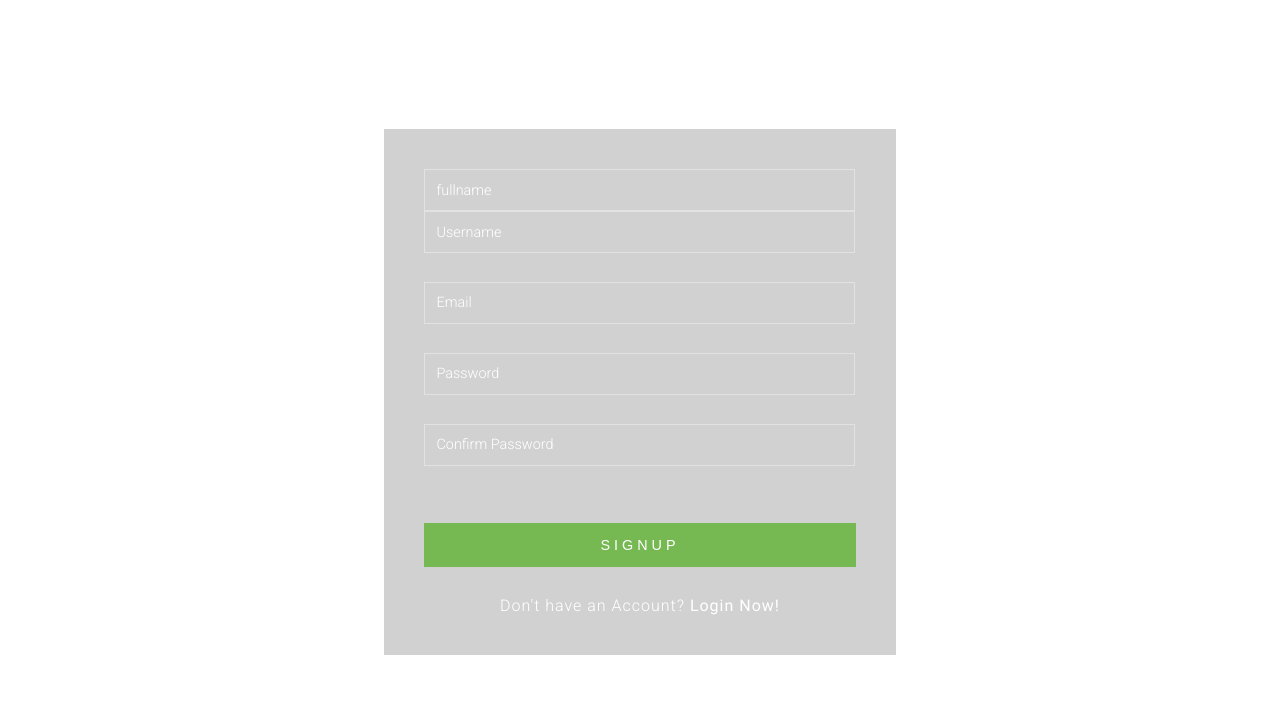
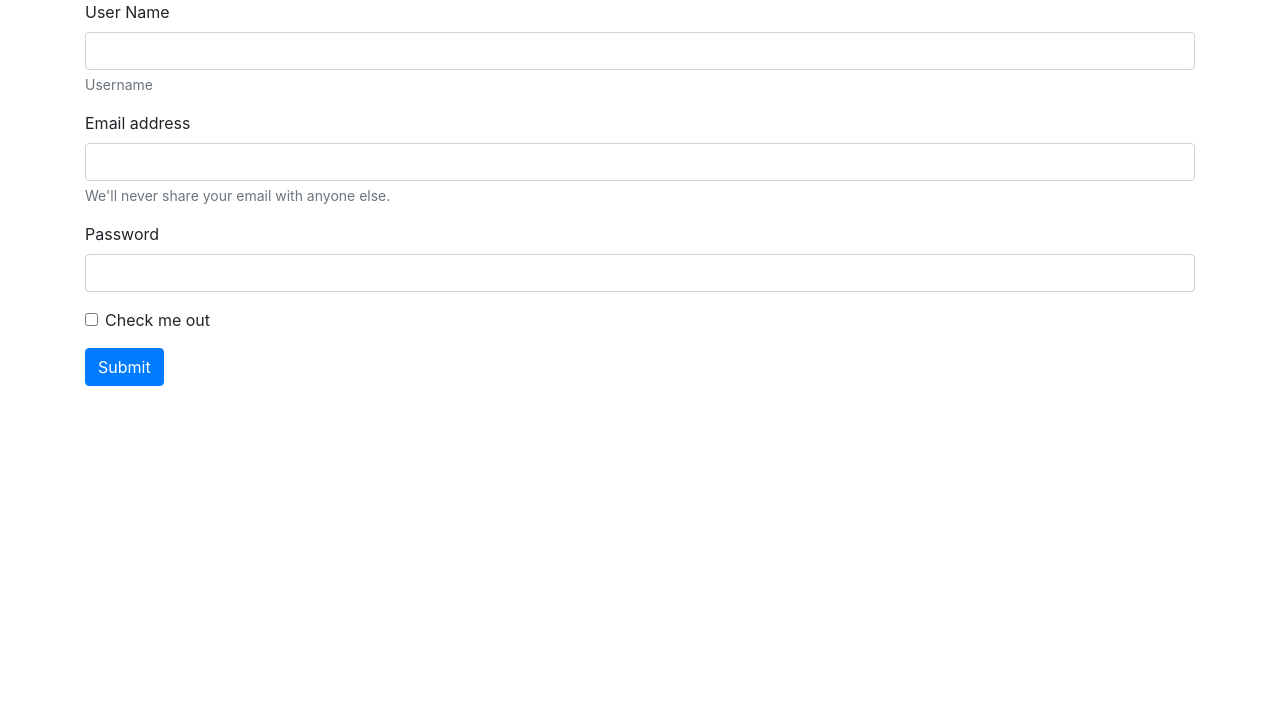
Before and after one commit to Kisha-net/inventory-system, a PHP site: page /app/signup.php in a window 1280 px wide. Shown: the top 702 px of the page. Run offline with PHP 8.4, Linux system fonts and the light colour scheme.

Commit message:
working on OOP PHP

```diff
--- a/app/signup.php
+++ b/app/signup.php
@@ -1,37 +1,55 @@
+<!doctype html>
+<html lang="en">
+  <head>
+    <!-- Required meta tags -->
+    <meta charset="utf-8">
+    <meta name="viewport" content="width=device-width, initial-scale=1, shrink-to-fit=no">
 
-<!DOCTYPE html>
-<html>
-<head>
-<title> SignUp Form</title>
-<meta name="viewport" content="width=device-width, initial-scale=1">
-<meta http-equiv="Content-Type" content="text/html; charset=utf-8" />
-<script type="application/x-javascript"> addEventListener("load", function() { setTimeout(hideURLbar, 0); }, false); function hideURLbar(){ window.scrollTo(0,1); } </script>
-<!-- Custom Theme files -->
-<link href="css/style.css" rel="stylesheet" type="text/css" media="all" />
-<!-- //Custom Theme files -->
-<!-- web font -->
-<link href="//fonts.googleapis.com/css?family=Roboto:300,300i,400,400i,700,700i" rel="stylesheet">
-<!-- //web font -->
-<link rel="stylesheet" href="../assets/Scripts/signup.css">
+    <!-- Bootstrap CSS -->
+    <link rel="stylesheet" href="https://cdn.jsdelivr.net/npm/bootstrap@4.6.1/dist/css/bootstrap.min.css" integrity="sha384-zCbKRCUGaJDkqS1kPbPd7TveP5iyJE0EjAuZQTgFLD2ylzuqKfdKlfG/eSrtxUkn" crossorigin="anonymous">
+
+    <title>Hello, world!</title>
   </head>
   <body>
-	<!-- main -->
-	<div class="main-w3layouts wrapper">
-		<h1> SignUp Form</h1>
-		<div class="main-agileinfo">
-			<div class="agileits-top">
-				<form action="classes/AuthenticateM.php" method="post">
-                    <input class="text" type="text" name="fullname" placeholder="fullname" required="">
-					<input class="text" type="text" name="Username" placeholder="Username" required="">
-					<input class="text email" type="email" name="email" placeholder="Email" required="">
-					<input class="text" type="password" name="password" placeholder="Password" required="">
-					<input class="text w3lpass" type="password" name="password" placeholder="Confirm Password" required="">
-					<div class="wthree-text">
-						<div class="clear"> </div>
+      <div class="container">
+        <form action="../forms.php" method="post" >
+          <input type="hidden" value="Authenticate" name="object">
+          <input type="hidden" value="signup" name="action">
+          <div class="form-group">
+                <label for="username">User Name</label>
+                <input type="text" class="form-control" id="username" name="username" aria-describedby="name">
+                <small id="name" class="form-text text-muted">Username</small>
             </div>
-					<input type="submit" value="SIGNUP">
+            <div class="form-group">
+                <label for="exampleInputEmail1">Email address</label>
+                <input type="email" class="form-control" id="exampleInputEmail1" name="email" aria-describedby="emailHelp">
+                <small id="emailHelp" class="form-text text-muted">We'll never share your email with anyone else.</small>
+            </div>
+            <div class="form-group">
+            <label for="exampleInputPassword1">Password</label>
+            <input type="password" class="form-control" id="exampleInputPassword1" name="password">
+            </div>
+            <div class="form-group form-check">
+            <input type="checkbox" class="form-check-input" id="exampleCheck1" >
+            <label class="form-check-label" for="exampleCheck1">Check me out</label>
+            </div>
+            <button type="submit" class="btn btn-primary">Submit</button>
         </form>
-				<p>Don't have an Account? <a href="loginM.php"> Login Now!</a></p>
       </div>
+
+
+    <!-- Optional JavaScript; choose one of the two! -->
+
+    <!-- Option 1: jQuery and Bootstrap Bundle (includes Popper) -->
+    <script src="https://cdn.jsdelivr.net/npm/jquery@3.5.1/dist/jquery.slim.min.js" integrity="sha384-DfXdz2htPH0lsSSs5nCTpuj/zy4C+OGpamoFVy38MVBnE+IbbVYUew+OrCXaRkfj" crossorigin="anonymous"></script>
+    <script src="https://cdn.jsdelivr.net/npm/bootstrap@4.6.1/dist/js/bootstrap.bundle.min.js" integrity="sha384-fQybjgWLrvvRgtW6bFlB7jaZrFsaBXjsOMm/tB9LTS58ONXgqbR9W8oWht/amnpF" crossorigin="anonymous"></script>
+
+    <!-- Option 2: Separate Popper and Bootstrap JS -->
+    <!--
+    <script src="https://cdn.jsdelivr.net/npm/jquery@3.5.1/dist/jquery.slim.min.js" integrity="sha384-DfXdz2htPH0lsSSs5nCTpuj/zy4C+OGpamoFVy38MVBnE+IbbVYUew+OrCXaRkfj" crossorigin="anonymous"></script>
+    <script src="https://cdn.jsdelivr.net/npm/popper.js@1.16.1/dist/umd/popper.min.js" integrity="sha384-9/reFTGAW83EW2RDu2S0VKaIzap3H66lZH81PoYlFhbGU+6BZp6G7niu735Sk7lN" crossorigin="anonymous"></script>
+    <script src="https://cdn.jsdelivr.net/npm/bootstrap@4.6.1/dist/js/bootstrap.min.js" integrity="sha384-VHvPCCyXqtD5DqJeNxl2dtTyhF78xXNXdkwX1CZeRusQfRKp+tA7hAShOK/B/fQ2" crossorigin="anonymous"></script>
+    -->
+
   </body>
 </html>
--- a/assets/Scripts/signup.css
+++ b/assets/Scripts/signup.css
@@ -116,7 +116,7 @@ html, body, div, span, applet, object, iframe, h1, h2, h3, h4, h5, h6, p, blockq
   h1 {
     font-size: 3em;
     text-align: center;
-    color: #fff;
+    color: rgb(42, 143, 27);
     font-weight: 100;
     text-transform: capitalize;
     letter-spacing: 4px;
@@ -131,7 +131,7 @@ html, body, div, span, applet, object, iframe, h1, h2, h3, h4, h5, h6, p, blockq
   .main-agileinfo {
     width: 35%;
     margin: 3em auto;
-    background: rgba(0, 0, 0, 0.18);
+    background: rgba(231, 7, 7, 0.18);
     background-size: cover;
   }
 
@@ -141,7 +141,7 @@ html, body, div, span, applet, object, iframe, h1, h2, h3, h4, h5, h6, p, blockq
 
   input[type="text"], input[type="email"], input[type="password"] {
     font-size: 0.9em;
-    color: #fff;
+    color: rgb(183, 9, 9);
     font-weight: 100;
     width: 94.5%;
     display: block;
@@ -150,12 +150,12 @@ html, body, div, span, applet, object, iframe, h1, h2, h3, h4, h5, h6, p, blockq
     border: solid 1px rgba(255, 255, 255, 0.37);
     -webkit-transition: all 0.3s cubic-bezier(0.64, 0.09, 0.08, 1);
     transition: all 0.3s cubic-bezier(0.64, 0.09, 0.08, 1);
-    background: -webkit-linear-gradient(top, rgba(255, 255, 255, 0) 96%, #fff 4%);
-    background: linear-gradient(to bottom, rgba(255, 255, 255, 0) 96%, #fff 4%);
+    background: -webkit-linear-gradient(top, rgba(120, 13, 13, 0) 96%, #fff 4%);
+    background: linear-gradient(to bottom, rgba(121, 14, 14, 0) 96%, rgb(136, 9, 9) 4%);
     background-position: -800px 0;
     background-size: 100%;
     background-repeat: no-repeat;
-    color: #fff;
+    color: rgb(202, 11, 11);
     font-family: 'Roboto', sans-serif;
   }
 
@@ -201,10 +201,10 @@ html, body, div, span, applet, object, iframe, h1, h2, h3, h4, h5, h6, p, blockq
 
   input[type="submit"] {
     font-size: .9em;
-    color: #fff;
-    background: #76b852;
+    color: rgb(33, 10, 184);
+    background: #400ca8;
     outline: none;
-    border: 1px solid #76b852;
+    border: 1px solid #5505b0;
     cursor: pointer;
     padding: 0.9em;
     -webkit-appearance: none;
@@ -219,7 +219,7 @@ html, body, div, span, applet, object, iframe, h1, h2, h3, h4, h5, h6, p, blockq
     -o-transition: .5s all;
     -ms-transition: .5s all;
     transition: .5s all;
-    background: #8DC26F;
+    background: #1907a1;
   }
 
   .agileits-top p {
```
Also changed, not shown: app/login.php (+19 -36 lines), app/loginM.php (deleted, +0 -29 lines), app/navbar.php (deleted, +0 -48 lines), assets/Scripts/navbar.css (deleted, +0 -69 lines), classes/Authenticate.php (added, +49 -0 lines), classes/AuthenticateM.php (deleted, +0 -38 lines), forms.php (added, +22 -0 lines), assets/Scripts/login.css (renamed from assets/Scripts/loginM.css), form.php (deleted), practice.php (deleted). Lines whose indentation alone changed are shown as unchanged.
